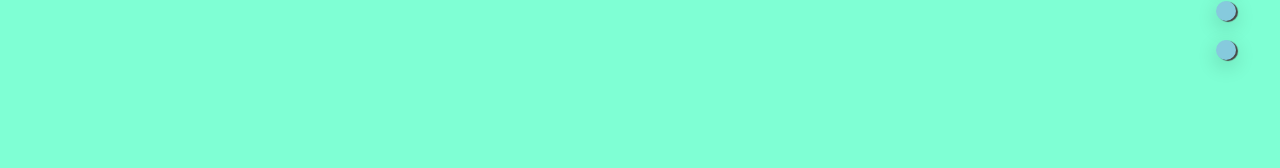
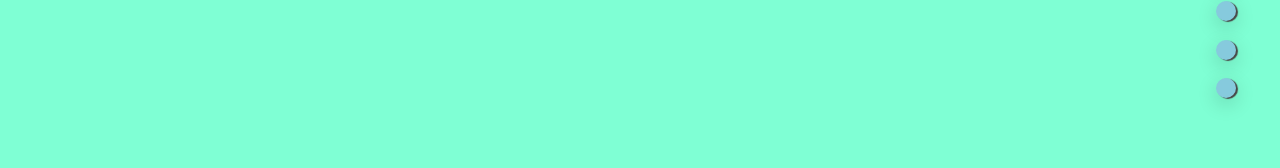
Before and after one commit to sasemanmanzar/Sara-Resume, a React (Create React App) app: page / in a window 1280 px wide. Shown: the part 370-538 px from the top of the page. Built offline with nearby package versions, Linux system fonts and the light colour scheme.

Commit message:
mid pages ok

```diff
--- a/src/App.css
+++ b/src/App.css
@@ -62,3 +62,4 @@
 .dot3 {margin-top:26vw;}
 .dot4 {margin-top:29vw;}
 .dot5 {margin-top:32vw;}
+.dot6 {margin-top:35vw;}
--- a/src/App.js
+++ b/src/App.js
@@ -7,9 +7,9 @@ import Five from './Pages/Five/Five';
 
 function App() {
 
-    // const button = () => {
-    //   alert("Hi!");
-    // }
+    const button = () => {
+      alert("Hi!");
+    }
 
     const marginDot1 = document.getElementById('IdOne');
     const marginDot2 = document.getElementById('IdTwo');
@@ -55,6 +55,7 @@ function App() {
         <div className='circle dot3' onClick={Dot3} />
         <div className='circle dot4' onClick={Dot4} />
         <div className='circle dot5' onClick={Dot5} />
+        <div className='circle dot6' onClick={button} />
       </div>
 
       <One/>
```
